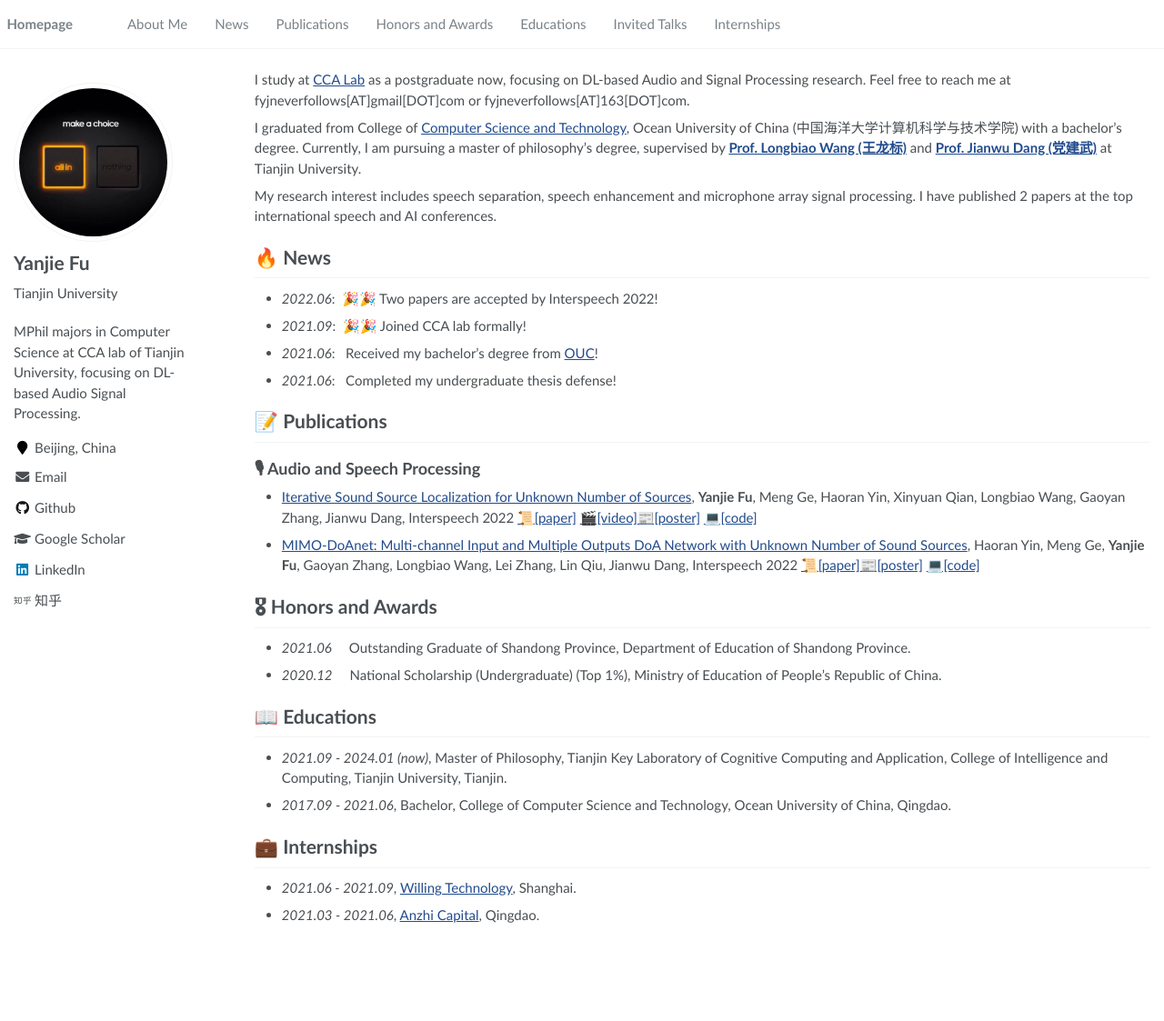
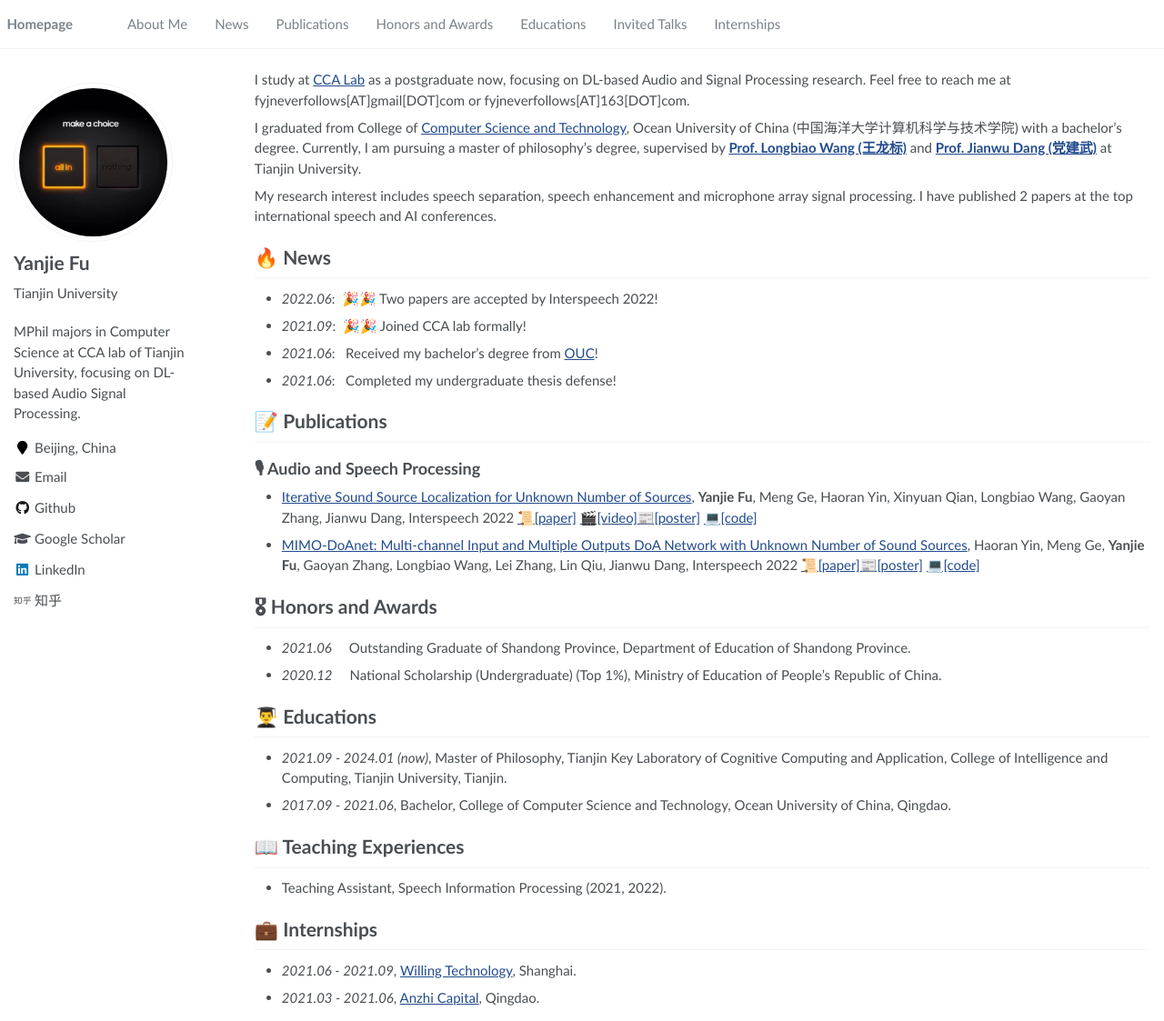
Before and after one commit to FYJNEVERFOLLOWS/FYJNEVERFOLLOWS.github.io, a Jekyll site: the page built from _pages/about.md, in a window 1280 px wide and 1123 px high. Shown: the whole window at 91% size. Built offline with Jekyll 4.4.1, drawn with Linux system fonts in a browser that asks for light colours.

Commit message:
update1107

```diff
--- a/_pages/about.md
+++ b/_pages/about.md
@@ -39,13 +39,16 @@
 - *2020.12* &emsp; National Scholarship (Undergraduate) (Top 1%), Ministry of Education of People's Republic of China.
 
 
-# 📖 Educations
+# 👨‍🎓 Educations
 - *2021.09 - 2024.01 (now)*, Master of Philosophy, Tianjin Key Laboratory of Cognitive Computing and Application, College of Intelligence and Computing, Tianjin University, Tianjin.
 - *2017.09 - 2021.06*, Bachelor, College of Computer Science and Technology, Ocean University of China, Qingdao.
 
 <!-- # 💬 Invited Talks
 - *2021.03*, .  \| [\[video\]](https://github.com/) -->
 
+# 📖 Teaching Experiences
+- Teaching Assistant, Speech Information Processing (2021, 2022).
+
 # 💼 Internships
 - *2021.06 - 2021.09*, [Willing Technology](https://www.weiling.cn/), Shanghai.
 - *2021.03 - 2021.06*, [Anzhi Capital](https://www.anzhicapital.com/), Qingdao.
```
